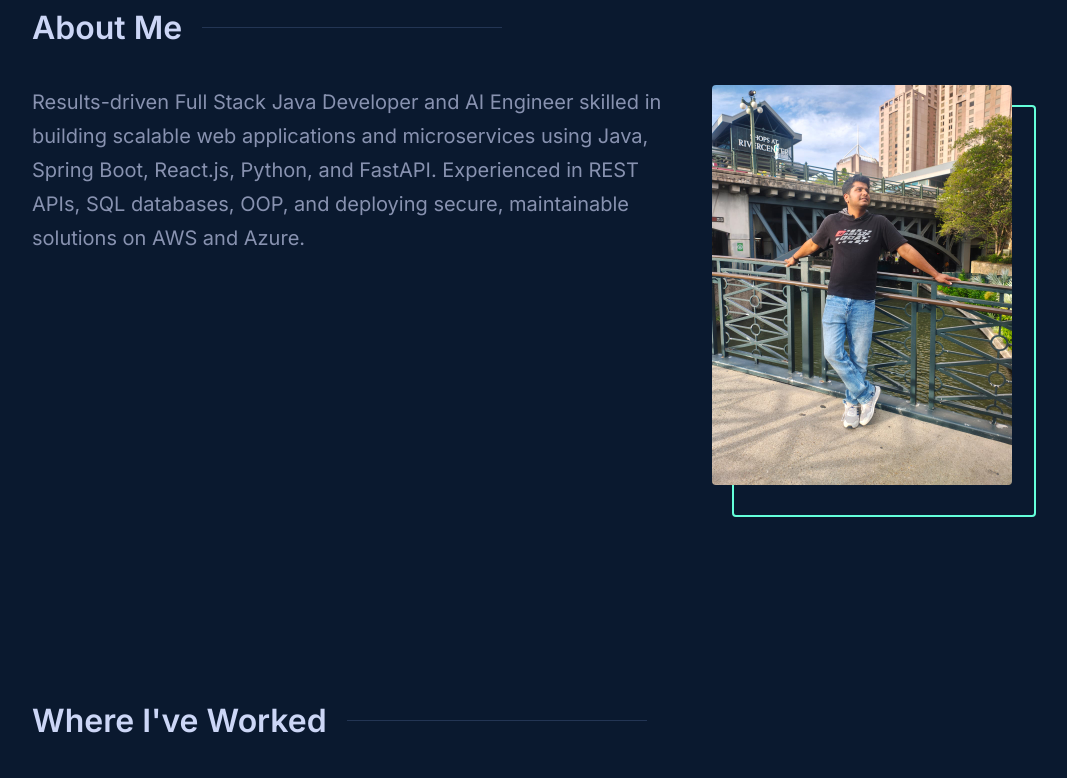
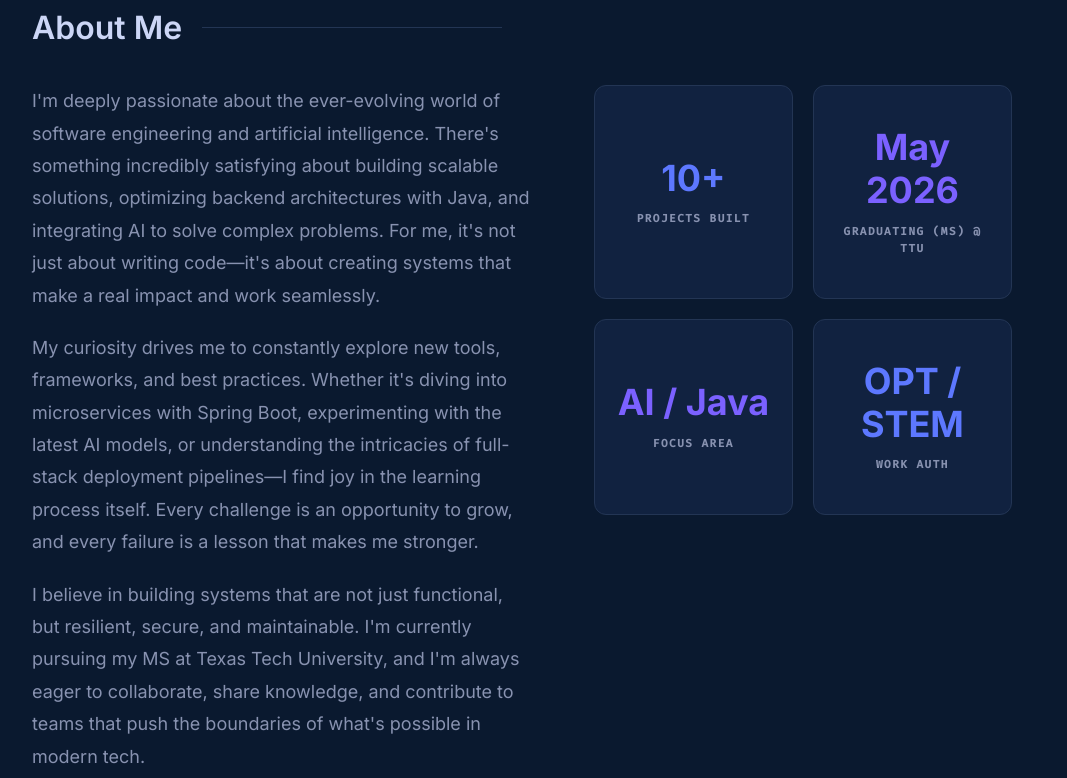
Before and after one commit to jatinmallarapu/portfolio, a React app: page / in a window 1280 px wide. Shown: the part 900-1678 px from the top of the page, without its empty margins (118-1185 px from the left). Built offline with nearby package versions, Linux system fonts and the light colour scheme; the HTML template or start-up script is replaced by a standard one.

Commit message:
Update About section with stat grid and customized description

```diff
--- a/src/components/About.scss
+++ b/src/components/About.scss
@@ -5,73 +5,90 @@
     display: flex;
     justify-content: space-between;
     align-items: flex-start;
-    gap: 50px;
+    gap: 60px;
 
     .about-text {
-      flex: 3;
-      max-width: 700px;
+      flex: 1.2;
       color: var(--text-secondary);
-      font-size: 20px;
-      line-height: 1.7;
+      font-size: clamp(16px, 2vw, 18px);
+      line-height: 1.8;
 
       p {
-        margin-bottom: 15px;
+        margin-bottom: 20px;
+
+        &:last-child {
+          margin-bottom: 0;
+        }
       }
     }
 
-    .about-pic {
-      flex: 2;
-      position: relative;
-      max-width: 300px;
+    .about-grid {
+      flex: 1;
+      display: grid;
+      grid-template-columns: 1fr 1fr;
+      gap: 20px;
       width: 100%;
 
-      .wrapper {
-        display: block;
-        position: relative;
-        width: 100%;
-        border-radius: 4px;
+      .stat-card {
+        background-color: var(--bg-secondary);
+        border: 1px solid var(--bg-tertiary);
+        border-radius: 12px;
+        padding: 40px 20px;
+        display: flex;
+        flex-direction: column;
+        justify-content: center;
+        align-items: center;
+        text-align: center;
+        transition: transform 0.3s ease, box-shadow 0.3s ease;
 
-        &::after {
-          content: '';
-          display: block;
-          position: absolute;
-          width: 100%;
-          height: 100%;
-          border: 2px solid var(--accent);
-          border-radius: 4px;
-          top: 20px;
-          left: 20px;
-          z-index: -1;
-          transition: all 0.25s cubic-bezier(0.645, 0.045, 0.355, 1);
+        &:hover {
+          transform: translateY(-5px);
+          box-shadow: 0 10px 30px -15px rgba(0, 0, 0, 0.5);
         }
 
-        &:hover::after {
-          top: 15px;
-          left: 15px;
+        .stat-value {
+          font-size: clamp(28px, 4vw, 36px);
+          font-weight: 800;
+          margin: 0 0 10px 0;
+          font-family: var(--font-sans);
+          line-height: 1.2;
         }
 
-        img {
-          position: relative;
-          width: 100%;
-          border-radius: 4px;
-          transition: all 0.25s cubic-bezier(0.645, 0.045, 0.355, 1);
-          z-index: 1;
+        .highlight-blue {
+          color: #5d78ff; // A nice royal blue/indigo color
+        }
+
+        .highlight-purple {
+          color: #7b61ff; // A nice purple color
+        }
+
+        .stat-label {
+          color: var(--text-secondary);
+          font-size: 11px;
+          font-weight: 700;
+          letter-spacing: 1.5px;
+          text-transform: uppercase;
+          margin: 0;
+          font-family: var(--font-mono);
         }
       }
     }
   }
 
-  @media (max-width: 768px) {
+  @media (max-width: 900px) {
     .inner {
       flex-direction: column;
 
-      .about-text {
-        max-width: 100%;
+      .about-grid {
+        margin-top: 20px;
       }
+    }
+  }
 
-      .about-pic {
-        margin: 50px auto 0;
-        width: 70%;
+  @media (max-width: 500px) {
+    .inner {
+      .about-grid {
+        grid-template-columns: 1fr;
       }
     }
   }
--- a/src/components/About.tsx
+++ b/src/components/About.tsx
@@ -1,6 +1,4 @@
 import { motion } from 'framer-motion';
-import { resumeData } from '../data/resume';
-import profilePic from '../assets/profile.jpg';
 import './About.scss';
 
 const About = () => {
@@ -23,18 +21,39 @@ const About = () => {
           viewport={{ once: true }}
           transition={{ duration: 0.5, delay: 0.2 }}
         >
-          <p>{resumeData.summary}</p>
+          <p>
+            I'm deeply passionate about the ever-evolving world of software engineering and artificial intelligence. There's something incredibly satisfying about building scalable solutions, optimizing backend architectures with Java, and integrating AI to solve complex problems. For me, it's not just about writing code—it's about creating systems that make a real impact and work seamlessly.
+          </p>
+          <p>
+            My curiosity drives me to constantly explore new tools, frameworks, and best practices. Whether it's diving into microservices with Spring Boot, experimenting with the latest AI models, or understanding the intricacies of full-stack deployment pipelines—I find joy in the learning process itself. Every challenge is an opportunity to grow, and every failure is a lesson that makes me stronger.
+          </p>
+          <p>
+            I believe in building systems that are not just functional, but resilient, secure, and maintainable. I'm currently pursuing my MS at Texas Tech University, and I'm always eager to collaborate, share knowledge, and contribute to teams that push the boundaries of what's possible in modern tech.
+          </p>
         </motion.div>
 
         <motion.div
-          className="about-pic"
+          className="about-grid"
           initial={{ opacity: 0, y: 20 }}
           whileInView={{ opacity: 1, y: 0 }}
           viewport={{ once: true }}
           transition={{ duration: 0.5, delay: 0.3 }}
         >
-          <div className="wrapper">
-            <img src={profilePic} alt="Jatin Mallarapu" />
+          <div className="stat-card">
+            <h3 className="stat-value highlight-blue">10+</h3>
+            <p className="stat-label">PROJECTS BUILT</p>
+          </div>
+          <div className="stat-card">
+            <h3 className="stat-value highlight-purple">May 2026</h3>
+            <p className="stat-label">GRADUATING (MS) @ TTU</p>
+          </div>
+          <div className="stat-card">
+            <h3 className="stat-value highlight-purple">AI / Java</h3>
+            <p className="stat-label">FOCUS AREA</p>
+          </div>
+          <div className="stat-card">
+            <h3 className="stat-value highlight-blue">OPT / STEM</h3>
+            <p className="stat-label">WORK AUTH</p>
           </div>
         </motion.div>
       </div>
```
